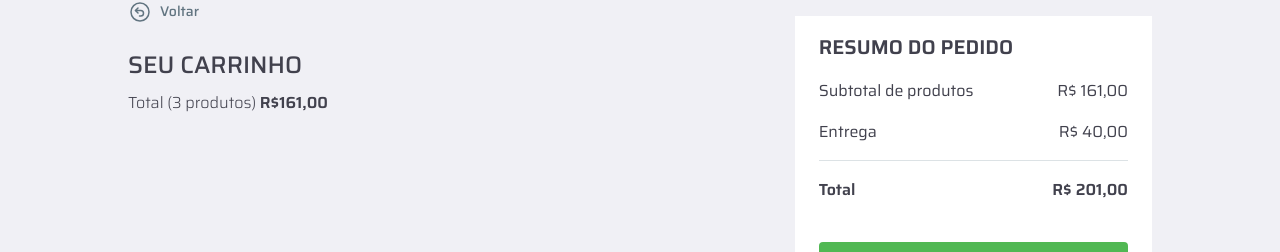
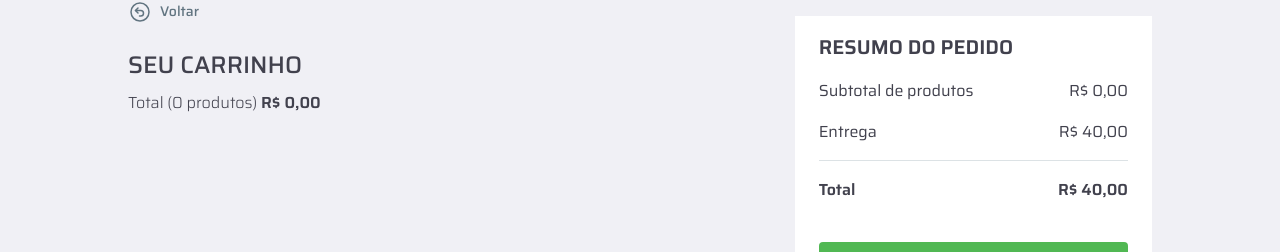
Before and after one commit to DanwiiloCarvalho/capputeeno, a Next.js app: page /cart in a window 1280 px wide. Shown: the part 130-382 px from the top of the page. Built offline with nearby package versions, Linux system fonts and the light colour scheme; a web font is replaced by a local one.

Commit message:
feat: create the utility calculatePropertiesProductSum function to calculate the subtotal of products in OrderSummary and CartPage components

```diff
--- a/src/app/cart/components/order-summary/index.tsx
+++ b/src/app/cart/components/order-summary/index.tsx
@@ -2,15 +2,28 @@ import Link from "next/link";
 import { OrderSummaryContainer, SummaryInfo } from "./styles";
 import { FinalizePurchaseButton } from "../finalize-purchase-button";
 import { Separator } from "@/app/components/product-card/styles";
+import { useLocalStorage } from "@/hooks/useLocalStorage";
+import { priceFormat } from "@/utils/price-format";
+import { calculatePropertiesProductSum } from "@/utils/calculate-property-sum";
+import { CartProductItem } from "@/types/cart-product-item";
 
 export function OrderSummary() {
+
+    const { products } = useLocalStorage()
+
+    /* const subTotal = products.map(cartItem => {
+        return cartItem.units * cartItem.price_in_cents
+    }).reduce((accumulator, currentValue) => accumulator + currentValue, 0) */
+
+    const subTotal = calculatePropertiesProductSum<CartProductItem>(products, 'units', 'price_in_cents')
+
     return (
         <OrderSummaryContainer>
             <SummaryInfo>
                 <h2>Resumo do pedido</h2>
                 <div>
                     <p>Subtotal de produtos</p>
-                    <p>R$ 161,00</p>
+                    <p>{ priceFormat(subTotal) }</p>
                 </div>
                 <div>
                     <p>Entrega</p>
@@ -21,7 +34,7 @@ export function OrderSummary() {
 
                 <div>
                     <p>Total</p>
-                    <p>R$ 201,00</p>
+                    <p>{ priceFormat(subTotal + 4000) }</p>
                 </div>
                 <FinalizePurchaseButton />
             </SummaryInfo>
--- a/src/app/cart/page.tsx
+++ b/src/app/cart/page.tsx
@@ -1,14 +1,18 @@
 'use client'
+import { useLocalStorage } from "@/hooks/useLocalStorage";
 import Link from "next/link";
 import { BackButton } from "../components/back-button";
-import { CartPageContainer, CartProductListContainer } from "./styles";
 import { CartItem } from "./components/cart-item";
 import { OrderSummary } from "./components/order-summary";
-import { useLocalStorage } from "@/hooks/useLocalStorage";
+import { CartPageContainer, CartProductListContainer } from "./styles";
+import { calculatePropertiesProductSum } from "@/utils/calculate-property-sum";
+import { CartProductItem } from "@/types/cart-product-item";
+import { priceFormat } from "@/utils/price-format";
 
 export default function CartPage() {
 
-    const { products } = useLocalStorage()
+    const { products, units } = useLocalStorage()
+    const totalValue = calculatePropertiesProductSum<CartProductItem>(products, 'units', 'price_in_cents')
 
     return (
         <CartPageContainer>
@@ -18,7 +22,7 @@ export default function CartPage() {
                 </Link>
                 <CartProductListContainer>
                     <h2>Seu carrinho</h2>
-                    <p>Total (3 produtos) <span>R$161,00</span></p>
+                    <p>Total ({ units } produtos) <span>{ priceFormat(totalValue) }</span></p>
                     <ul>
                         { products.map(cartItem => <li key={cartItem.id}><CartItem {...cartItem} /></li>) }
                     </ul>
--- /dev/null
+++ b/src/utils/calculate-property-sum.ts
@@ -0,0 +1,34 @@
+
+export function calculatePropertiesProductSum<T extends Object>(objectsArray: T[], propertyName1: string, propertyName2: string): number {
+
+    for (const obj of objectsArray) {
+
+        const exists: boolean = obj.hasOwnProperty(propertyName1) && obj.hasOwnProperty(propertyName2)
+
+        if (exists) {
+            const result = objectsArray.map((objectItem) => {
+                let property1Value = 0
+                let property2Value = 0
+
+                for (const key in objectItem) {
+                    if (key === propertyName1) {
+                        if (typeof objectItem[key] == "number") {
+                            property1Value = objectItem[key] as number
+                        }
+                    }
+                    if (key === propertyName2) {
+                        if (typeof objectItem[key] == "number") {
+                            property2Value = objectItem[key] as number
+                        }
+
+                    }
+                }
+
+                return property1Value * property2Value
+            }).reduce((accumulator, currentValue) => accumulator + currentValue, 0)
+
+            return result
+        }
+    }
+    return 0
+}
```
